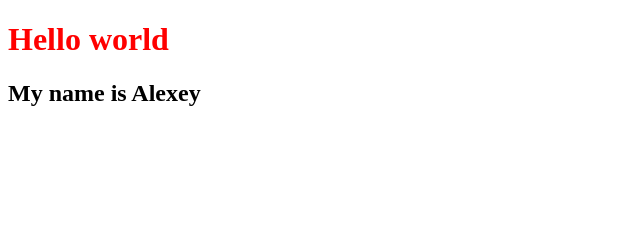
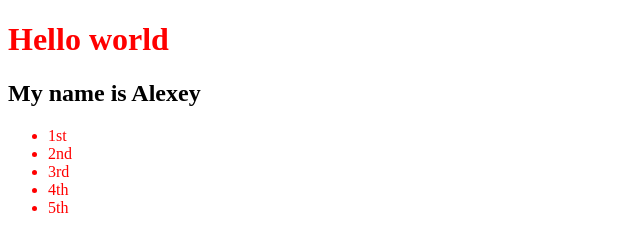
Before and after one commit to alexsimbirov/git-learn, a plain HTML site: page index.html in a window 1280 px wide. Shown: the whole page, without its empty margins (0-640 px from the left). Drawn offline with Linux system fonts and the light colour scheme.

Commit message:
add ul list

```diff
--- a/index.html
+++ b/index.html
@@ -10,5 +10,12 @@
 <body>
    <h1>Hello world</h1>
    <h2>My name is Alexey</h2>
+   <ul>
+      <li>1st</li>
+      <li>2nd</li>
+      <li>3rd</li>
+      <li>4th</li>
+      <li>5th</li>
+   </ul>
 </body>
 </html>
--- a/style.css
+++ b/style.css
@@ -1,3 +1,6 @@
 h1{
    color: red;
 }
+ul li{
+   color: red;
+}
```
